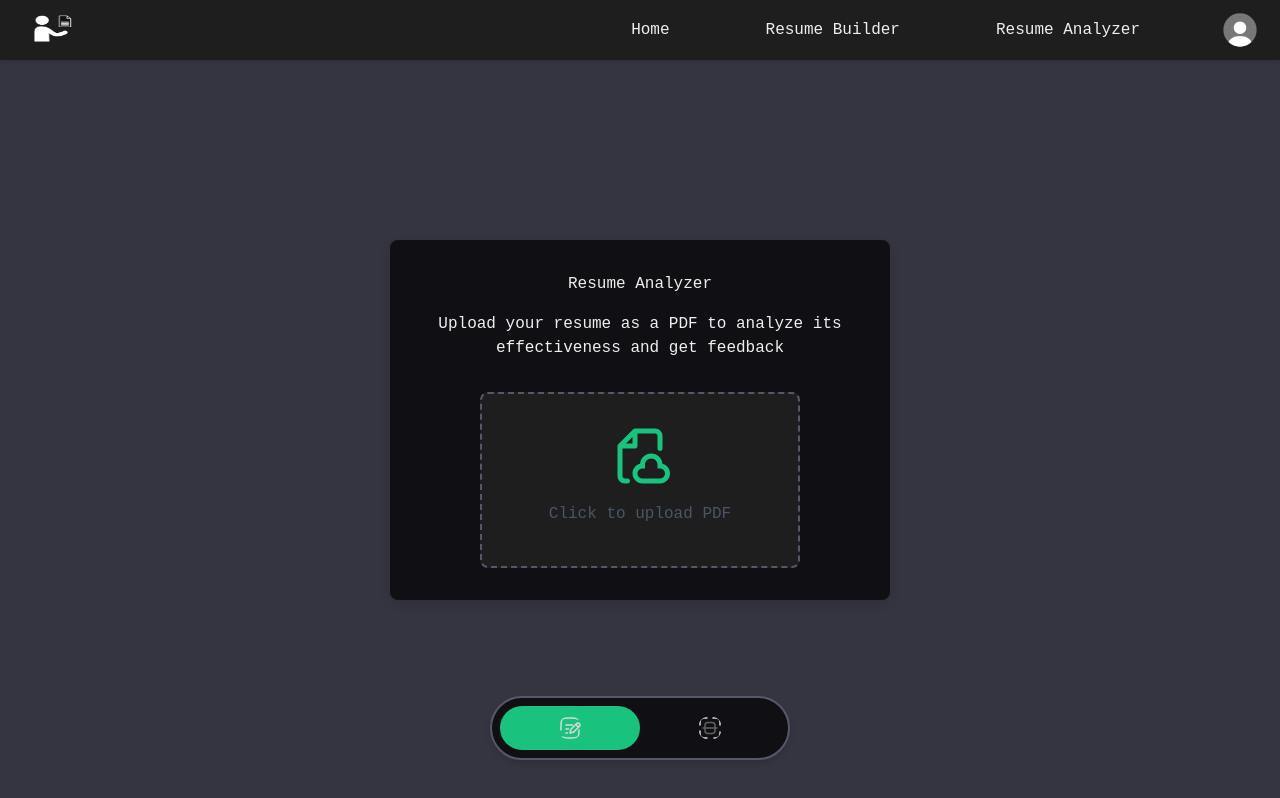
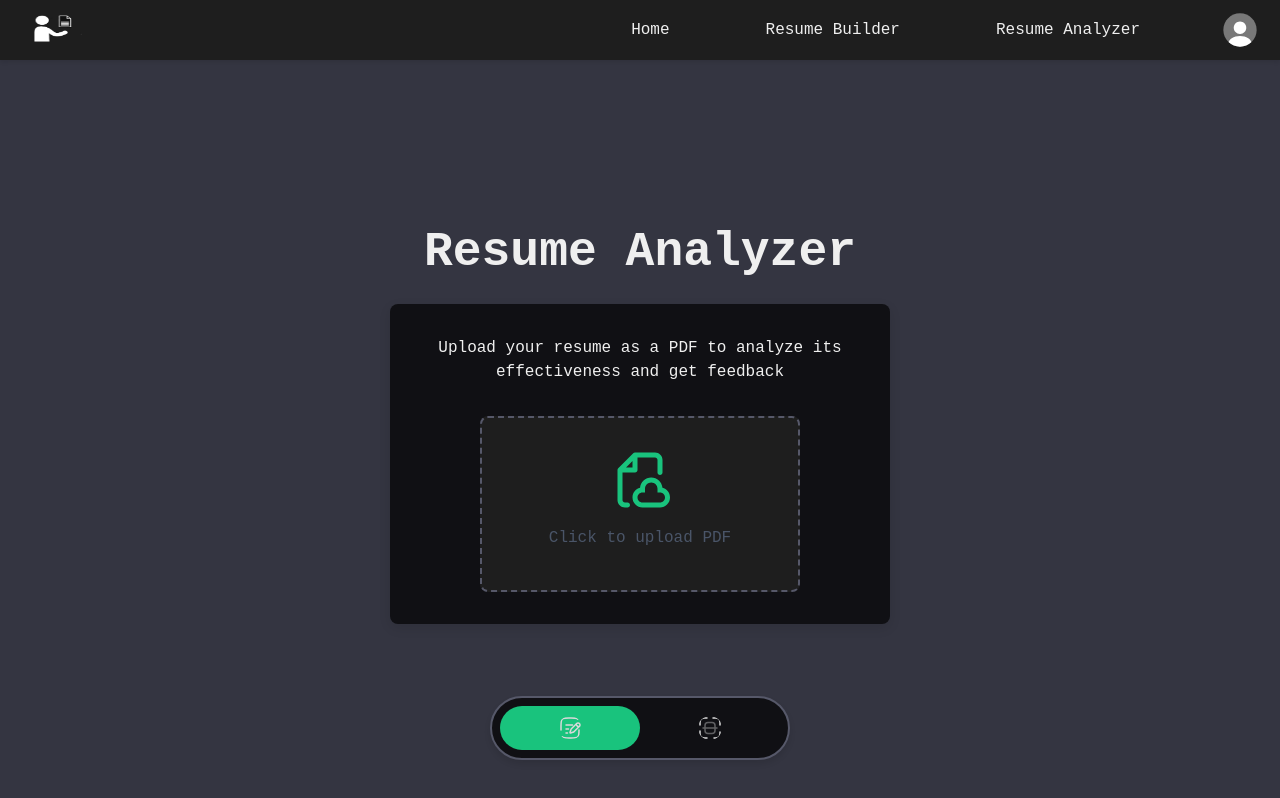
Before and after one commit to dnguyen0091/ResuMaker-Web, a React (Vite) app in the folder resumaker_web/: page /resume-analyzer in a window 1280 px wide. Built offline with nearby package versions, Linux system fonts and the light colour scheme.

Commit message:
Add files via upload
basic change to container heirarchy

```diff
--- a/resumaker_web/src/Pages/Resume Analyzer/resumeAnalyzer.css
+++ b/resumaker_web/src/Pages/Resume Analyzer/resumeAnalyzer.css
@@ -6,8 +6,10 @@
     display: flex;
     justify-content: center;
     align-items: center;
+    flex-direction: column;
     min-height: 80vh; /* Use 80vh to account for header and nav */
     width: 100%;
+    margin-top:0;
 }
 
 .upload-container {
@@ -25,8 +27,11 @@
 }
 
 h1 {
+    margin-bottom: 5rem;
+    color: var(--text, #1a202c);
+    font-size: 3rem;
+    font-weight: 600;
     margin-bottom: 1rem;
-    color: var(--text, #1a202c);
 }
 
 .upload-description {
--- a/resumaker_web/src/Pages/Resume Analyzer/uploadPDF.jsx
+++ b/resumaker_web/src/Pages/Resume Analyzer/uploadPDF.jsx
@@ -63,8 +63,9 @@ export default function UploadPDF({ onUploadSuccess }) {
 
     return (
         <div className="upload-page-container">
+            <h1>Resume Analyzer</h1>
             <div className="upload-container">
-                <h1>Resume Analyzer</h1>
+
                 <p className="upload-description">
                     Upload your resume as a PDF to analyze its effectiveness and get feedback
                 </p>
```
